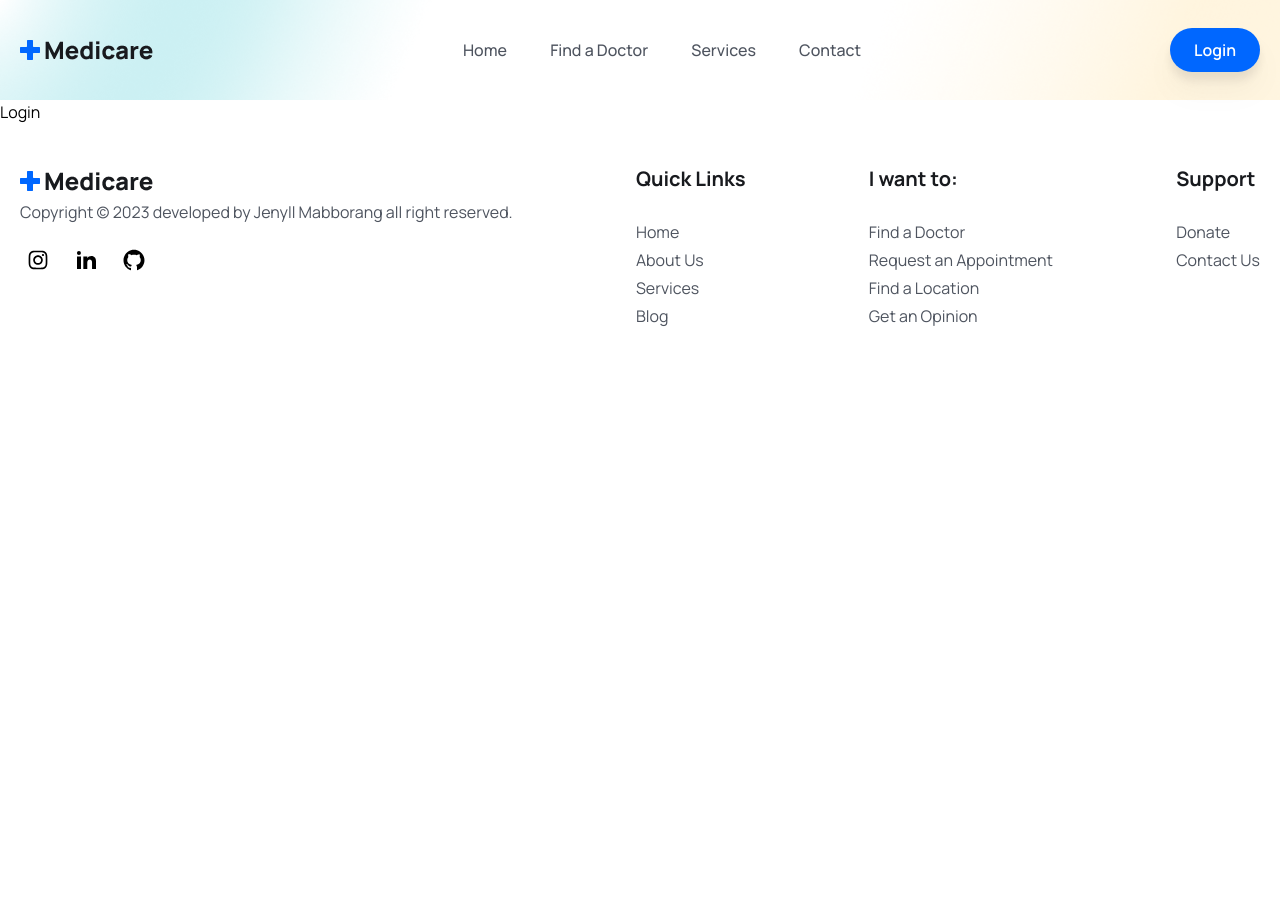
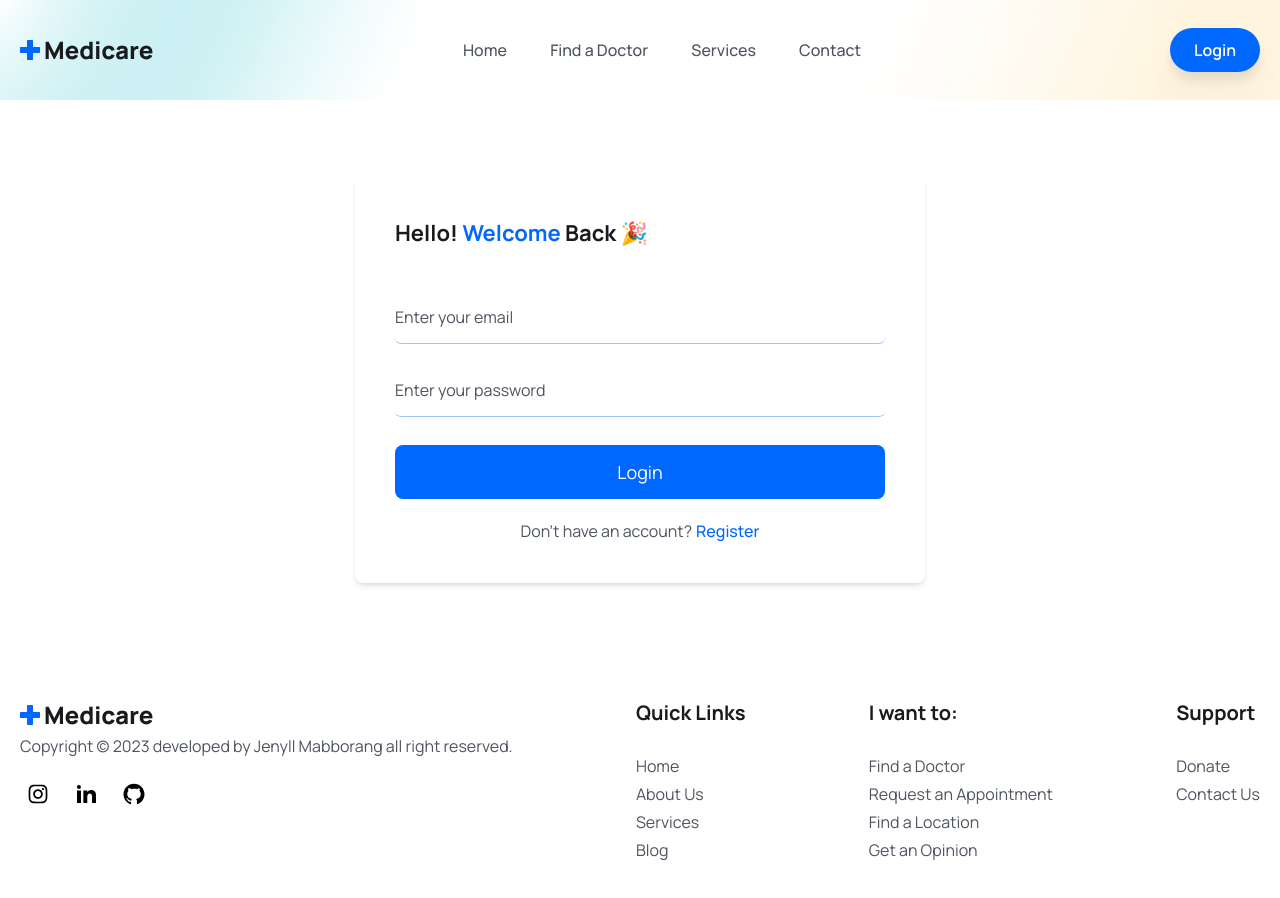
Before and after one commit to Jennovator/Medicare-Booking, a React (Vite) app in the folder client/: page /login in a window 1280 px wide. Shown: the top 898 px of the page. Before the commit the page ends 800 px from the top, so only its background shows below. Built offline with nearby package versions, Linux system fonts and the light colour scheme; the HTML template or start-up script is replaced by a standard one.

Commit message:
#Update: added login form with styles

```diff
--- a/client/src/pages/Login.jsx
+++ b/client/src/pages/Login.jsx
@@ -1,8 +1,67 @@
-import React from 'react';
+import React, { useState } from 'react';
+import { Link } from 'react-router-dom';
 
 const Login = () => {
+  const [formData, setFormData] = useState({
+    email: "",
+    password: ""
+  });
+
+  const handleInputChange = e => {
+    setFormData({ ...formData, [e.target.name]: e.target.value });
+  };
+
   return (
-    <div>Login</div>
+    <section className='px-5 lg:px-0'>
+      <div className='w-full max-w-[570px] mx-auto rounded-lg shadow-md md:p-10'>
+        <h3 className='text-headingColor text-[22px] leading-9 font-bold mb-10'>
+          Hello! <span className='text-primaryColor'> Welcome </span> Back 🎉
+        </h3>
+
+        <form className='py-4 md:py-0'>
+          <div className='mb-5'>
+            <input
+              type='email'
+              placeholder='Enter your email'
+              name='email'
+              value={formData.email}
+              onChange={handleInputChange}
+              className='w-full py-3 border-b border-solid border-[#0066ff61]
+              focus:outline-none focus:border-b-primaryColor text-[16px] leading-7
+              text-headingColor placeholder:text-textColor rounded-md cursor-pointer'
+              required
+            />
+          </div>
+
+          <div className='mb-5'>
+            <input
+              type='password'
+              placeholder='Enter your password'
+              name='password'
+              value={formData.password}
+              onChange={handleInputChange}
+              className='w-full py-3 border-b border-solid border-[#0066ff61]
+              focus:outline-none focus:border-b-primaryColor text-[16px] leading-7
+              text-headingColor placeholder:text-textColor rounded-md cursor-pointer'
+              required
+            />
+          </div>
+
+          <div className='mt-7'>
+            <button className='w-full bg-primaryColor text-white rounded-lg leading-[30px] text-[18px] px-4 py-3'>
+              Login
+            </button>
+          </div>
+
+          <p className='mt-5 text-textColor text-center'>
+            Don&apos;t have an account?
+            <Link to='/register' className='text-primaryColor font-medium ml-1'>
+              Register
+            </Link>
+          </p>
+        </form>
+      </div>
+    </section>
   )
 }
 
```
